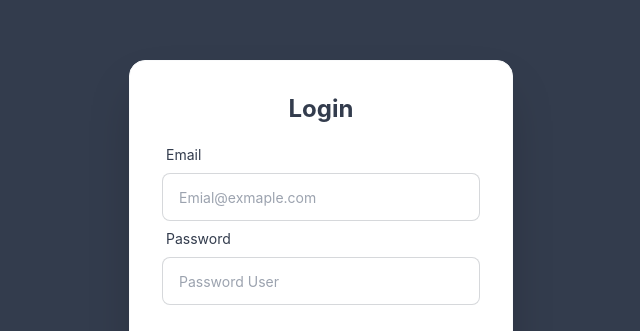
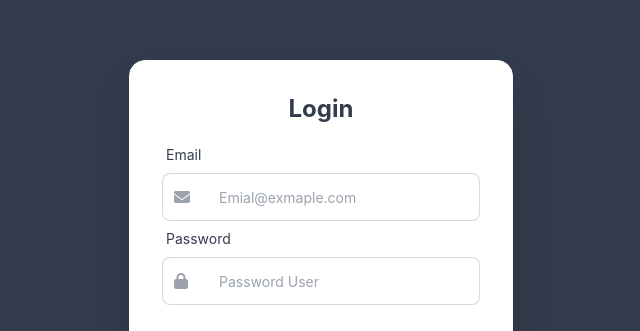
Before and after one commit to Miguel-Espinales-ESES/crm_nextTypeScript_tailwindcss, a Next.js app: page /login in a window 1280 px wide. Shown: the part 171-502 px from the top of the page, without its empty margins (319-959 px from the left). Built offline with nearby package versions, Linux system fonts and the light colour scheme.

Commit message:
agregando iconos al componente de icono

```diff
--- a/components/InputItem/Types/index.ts
+++ b/components/InputItem/Types/index.ts
@@ -1,3 +1,5 @@
+import React from 'react'
+
 export type Props = {
     label?: string,
     type: TypeInput,
@@ -5,6 +7,7 @@ export type Props = {
     disabled?: boolean,
     className?: string,
     validateStatus?: validateStatus
+    icon? : React.ReactNode
     errorInput?: {
         active: boolean,
         error: string
@@ -18,11 +21,11 @@ export enum TypeInput {
 
 
 export enum validateStatus {
-    input_secondary = 'input-secondary',
-    input_accent = 'input-accent',
-    input_info = 'input-info',
-    input_success = 'input-success',
-    input_primary = 'input-primary',
-    input_warning = 'input-warning',
-    input_error = 'input-error'
+    input_secondary = 'secondary',
+    input_accent = 'accent',
+    input_info = 'info',
+    input_success = 'success',
+    input_primary = 'primary',
+    input_warning = 'warning',
+    input_error = 'error'
 }
--- a/components/InputItem/index.tsx
+++ b/components/InputItem/index.tsx
@@ -3,37 +3,62 @@ import React from 'react'
 import { Props, TypeInput, validateStatus } from './Types'
 import { isUndefined } from 'lodash'
 
-const InputItem: React.FC<Props> = ({ type, label, disabled, placeholder, className: classNameInput, validateStatus: validateStatusClass, errorInput }) => {
+// icon
+import { FontAwesomeIcon } from '@fortawesome/react-fontawesome'
+import { faCoffee } from '@fortawesome/free-solid-svg-icons'
+
+const InputItem: React.FC<Props> = ({ type, label, disabled, placeholder, className: classNameInput, validateStatus: validateStatusClass, errorInput, icon }) => {
+
+    if (!!(icon)) {
         return (
             <>
                 <label className="label">
                     <span className="label-text">{label}</span>
                 </label >
-            {
-                (errorInput?.active) ? (
-                    <>
+                <div className={`relative block  ${!!(validateStatusClass) ? `text-${validateStatusClass}` : 'text-gray-400'}`}>
+                    <FontAwesomeIcon
+                        className="absolute w-8 h-8 transform -translate-y-1/2 pointer-events-none top-1/2 left-3"
+                        icon={icon}
+                    />
                     <input
                         disabled={(isUndefined(disabled)) ? disabled : false}
                         type={type}
                         placeholder={placeholder}
-                            className={`input input-bordered ${classNameInput} ${validateStatus.input_error}`}>
-                        </input>
+                        className={`appearance-none form-input pl-14 block w-full px-4 py-3 input input-bordered ${classNameInput} input-${(errorInput?.active) ? validateStatus.input_error : validateStatusClass}`}
+                    />
+                </div>
+                {
+                    (errorInput) && (
                         <label className="label">
                             <span className="label-text-alt text-accent">{errorInput.error}</span>
                         </label>
+                    )
+                }
             </>
-                ) : (
+        )
+    } else {
+        return (
+            <>
+                <label className="label">
+                    <span className="label-text">{label}</span>
+                </label >
                 <input
                     disabled={(isUndefined(disabled)) ? disabled : false}
                     type={type}
                     placeholder={placeholder}
-                        className={`input input-bordered ${classNameInput} ${validateStatusClass}`}>
-                    </input>
+                    className={`input input-bordered ${classNameInput} input-${(errorInput?.active) ? validateStatus.input_error : validateStatusClass}`}
+                />
+                {
+                    (errorInput) && (
+                        <label className="label">
+                            <span className="label-text-alt text-accent">{errorInput.error}</span>
+                        </label>
                     )
                 }
             </>
         )
     }
+}
 
 export { TypeInput, validateStatus }
 
--- a/pages/login/index.tsx
+++ b/pages/login/index.tsx
@@ -3,8 +3,12 @@ import type { NextPage } from 'next'
 // components
 import Card from '../../components/Card'
 // => imput
-import InputItem, { TypeInput } from '../../components/InputItem'
+import InputItem, { TypeInput, validateStatus } from '../../components/InputItem'
 import Button, { validateStatus as validateStatusButton } from '../../components/Button'
+
+// icon
+// import { FontAwesomeIcon } from '@fortawesome/react-fontawesome'
+import { faEnvelope, faLock } from '@fortawesome/free-solid-svg-icons'
 
 
 const Login: NextPage = () => {
@@ -19,14 +23,21 @@ const Login: NextPage = () => {
                         <div className='text-base-content'>
                             <form className="form-control">
                                 <InputItem
+                                    icon={faEnvelope}
                                     label='Email'
                                     placeholder='Emial@exmaple.com'
                                     type={TypeInput.Email}
                                 />
                                 <InputItem
+                                    icon={faLock}
+                                    // validateStatus={validateStatus.input_primary}
                                     label='Password'
                                     placeholder='Password User'
                                     type={TypeInput.Text}
+                                // errorInput={{
+                                //     active: true,
+                                //     error: 'fdsafa'
+                                // }}
                                 />
                             </form>
                         </div>
```
Lines whose indentation alone changed are shown as unchanged.
